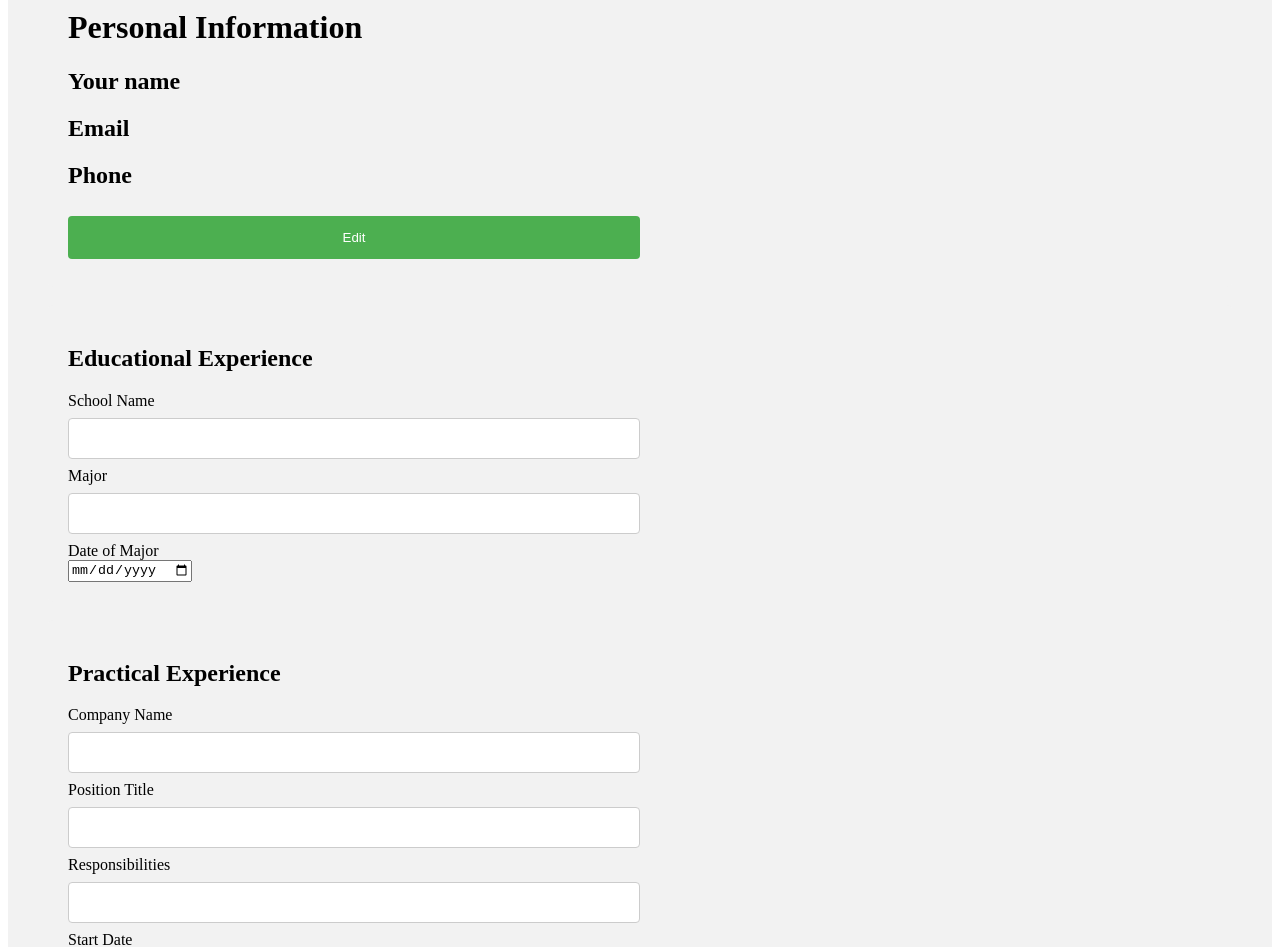
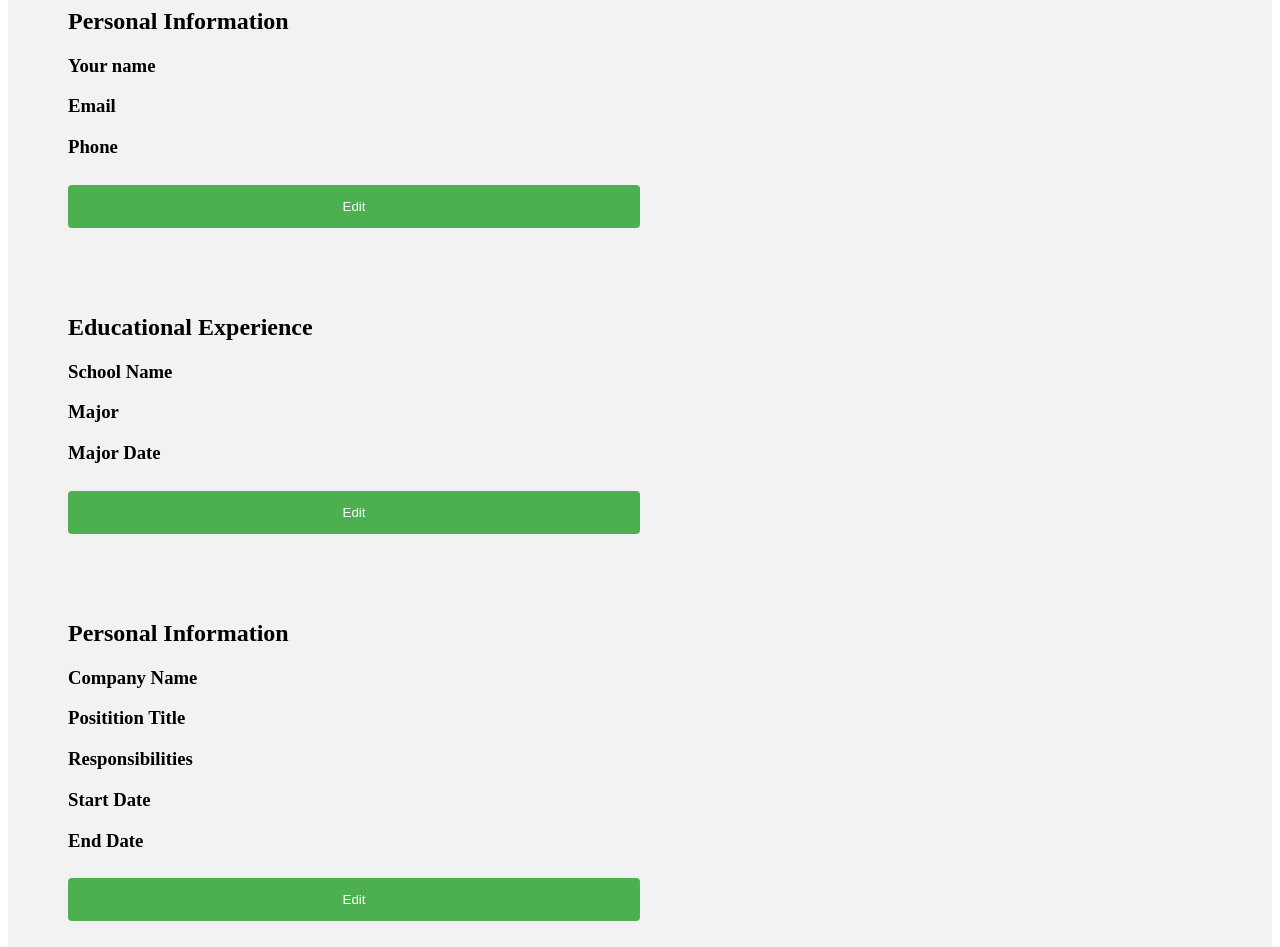
Before and after one commit to rsuazo/cv-project, a React (Create React App) app: page / in a window 1280 px wide. Shown: the part 160-1107 px from the top of the page. Built offline with nearby package versions, Linux system fonts and the light colour scheme.

Commit message:
Implement Edit & Submit functionality

```diff
--- a/src/App.js
+++ b/src/App.js
@@ -11,7 +11,7 @@ class App extends Component {
   render() {
     return (
       <div>
-        <h1>CV Application Input</h1>
+        <h1>CV Generator</h1>
         <GeneralInfo /><br></br>
         <EducationalExperience /><br></br>
         <PracticalExperience /><br></br>
--- a/src/components/educationalexperience.js
+++ b/src/components/educationalexperience.js
@@ -3,20 +3,62 @@ import React, { Component } from 'react';
 class EducationalExperience extends Component {
   constructor(props) {
     super(props);
+
+    this.state = {
+      schoolName: '',
+      major: '',
+      majorDate: '',
+      edit: false
+    }
+  }
+
+  handleChange = (e) => {
+    this.setState({
+        [e.target.name]: e.target.value,
+    })
+  }
+
+  toggleEdit = (e) => {
+    this.setState(
+      prevState => ({
+        edit: !prevState.edit
+      })
+    )
   }
 
   render() {
+    const { schoolName, major, majorDate, edit } = this.state;
+
     return (
       <div>
         <h2>Educational Experience</h2>
-        <form name="form_educationalExperience">
-          <label htmlFor="school_name">School Name</label><br></br>
-          <input type="text" id="school_name" name="school_name"></input><br></br>
-          <label htmlFor="major">Major</label><br></br>
-          <input type="text" id="major" name="major"></input><br></br>
-          <label htmlFor="major_date">Date of Major</label><br></br>
-          <input type="date" id="major_date" name="major_date"></input><br></br>
-        </form>
+        <h3>{schoolName ? schoolName : 'School Name'}</h3>
+        <h3>{major ? major : 'Major'}</h3>
+        <h3>{majorDate ? majorDate : 'Major Date'}</h3>
+        {!edit &&
+          <button
+              className="edit-toggle"
+              type="button"
+              onClick={this.toggleEdit}
+          >
+            Edit
+          </button>
+        }
+
+        {edit &&
+          <form name="form_educationalExperience">
+            <input type="text" id="school_name" name="schoolName" placeholder="School Name" onChange={this.handleChange}></input><br></br>
+            <input type="text" id="major" name="major" placeholder='Major' onChange={this.handleChange}></input><br></br>
+            <input type="date" id="major_date" name="majorDate" placeholder="Date of Major" onChange={this.handleChange}></input><br></br>
+            <button
+                type="button"
+                onClick={this.toggleEdit}
+                className='close'
+            >
+              Close Edit
+            </button>
+          </form>
+        }
       </div>
     );
   }
--- a/src/components/generalinfo.js
+++ b/src/components/generalinfo.js
@@ -30,23 +30,22 @@ class GeneralInfo extends Component {
     const { name, email, phone, edit } = this.state;
     return (
       <div>
-        <h1>Personal Information</h1>
-        <h2>{name ? name : 'Your name'}</h2>
-        <h2>{email ? email : 'Email'}</h2>
-        <h2>{phone ? phone : 'Phone'}</h2>
+        <h2>Personal Information</h2>
+        <h3>{name ? name : 'Your name'}</h3>
+        <h3>{email ? email : 'Email'}</h3>
+        <h3>{phone ? phone : 'Phone'}</h3>
        {!edit &&
           <button
               className="edit-toggle"
               type="button"
               onClick={this.toggleEdit}
           >
-
             Edit
           </button>
         }
 
         {edit &&
-          <form id="form_generalInfo" onSubmit={this.handleSubmit}>
+          <form id="form_generalInfo">
             <input type="text" id="name" name="name" onChange={this.handleChange} placeholder="Name" ></input><br></br>
             <input type="email" id="email" name="email" onChange={this.handleChange} placeholder="Email"></input><br></br>
             <input type="tel" id="phone" name="phone"onChange={this.handleChange} placeholder="Phone"></input><br></br><br></br>
@@ -55,7 +54,7 @@ class GeneralInfo extends Component {
                 onClick={this.toggleEdit}
                 className='close'
             >
-                Close Edit
+              Close Edit
             </button>
           </form>
         }
--- a/src/components/practicalexperience.js
+++ b/src/components/practicalexperience.js
@@ -3,24 +3,68 @@ import React, { Component } from 'react';
 class PracticalExperience extends Component {
   constructor(props) {
     super(props);
+
+    this.state = {
+      companyName: '',
+      positionTitle: '',
+      responsibilities: '',
+      startDate: '',
+      endDate: '',
+      edit: false
+    }
+  }
+
+  handleChange = (e) => {
+    this.setState({
+        [e.target.name]: e.target.value,
+    })
+  }
+
+  toggleEdit = (e) => {
+    this.setState(
+      prevState => ({
+        edit: !prevState.edit
+      })
+    )
   }
 
   render() {
+    const { companyName, positionTitle, responsibilities, startDate, endDate, edit } = this.state;
     return (
       <div>
-        <h2>Practical Experience</h2>
-        <form name="form_practicalExperience">
-          <label htmlFor="company_name">Company Name</label><br></br>
-          <input type="text" id="company_name" name="company_name"></input><br></br>
-          <label htmlFor="position_title">Position Title</label><br></br>
-          <input type="text" id="position_title" name="position_title"></input><br></br>
-          <label htmlFor="responsibilities">Responsibilities</label><br></br>
-          <input type="text" id="responsibilities" name="responsibilities"></input><br></br>
-          <label htmlFor="start_date">Start Date</label><br></br>
-          <input type="date" id="start_date" name="start_date"></input><br></br>
-          <label htmlFor="end_date">End Date</label><br></br>
-          <input type="date" id="end_date" name="end_date"></input><br></br>
-        </form>
+        <h2>Personal Information</h2>
+        <h3>{companyName ? companyName : 'Company Name'}</h3>
+        <h3>{positionTitle ? positionTitle : 'Positition Title'}</h3>
+        <h3>{responsibilities ? responsibilities : 'Responsibilities'}</h3>
+        <h3>{startDate ? startDate : 'Start Date'}</h3>
+        <h3>{endDate ? endDate : 'End Date'}</h3>
+        {!edit &&
+          <button
+              className="edit-toggle"
+              type="button"
+              onClick={this.toggleEdit}
+          >
+            Edit
+          </button>
+        }
+
+        {edit &&
+          <form name="form_practicalExperience">
+            <input type="text" id="company_name" name="companyName" placeholder='Company Name' onChange={this.handleChange}></input><br></br>
+            <input type="text" id="position_title" name="positionTitle" placeholder='Position Title' onChange={this.handleChange}></input><br></br>
+            <input type="text" id="responsibilities" name="responsibilities" placeholder='Responsibilities' onChange={this.handleChange}></input><br></br>
+            <input type="date" id="start_date" name="startDate" placeholder='Start Date' onChange={this.handleChange}></input><br></br>
+            <input type="date" id="end_date" name="endDate" placeholder='End Date' onChange={this.handleChange}></input><br></br>
+            <button
+                type="button"
+                onClick={this.toggleEdit}
+                className='close'
+            >
+              Close Edit
+            </button>
+          </form>
+
+        }
       </div>
     );
   }
--- a/src/styles/form.css
+++ b/src/styles/form.css
@@ -46,3 +46,13 @@ div {
   background-color: #f2f2f2;
   padding: 20px;
 }
+
+input[type="date"]:before {
+  content: attr(placeholder) !important;
+  color: #aaa;
+  margin-right: 0.5em;
+}
+input[type="date"]:focus:before,
+input[type="date"]:valid:before {
+  content: "";
+}
```
